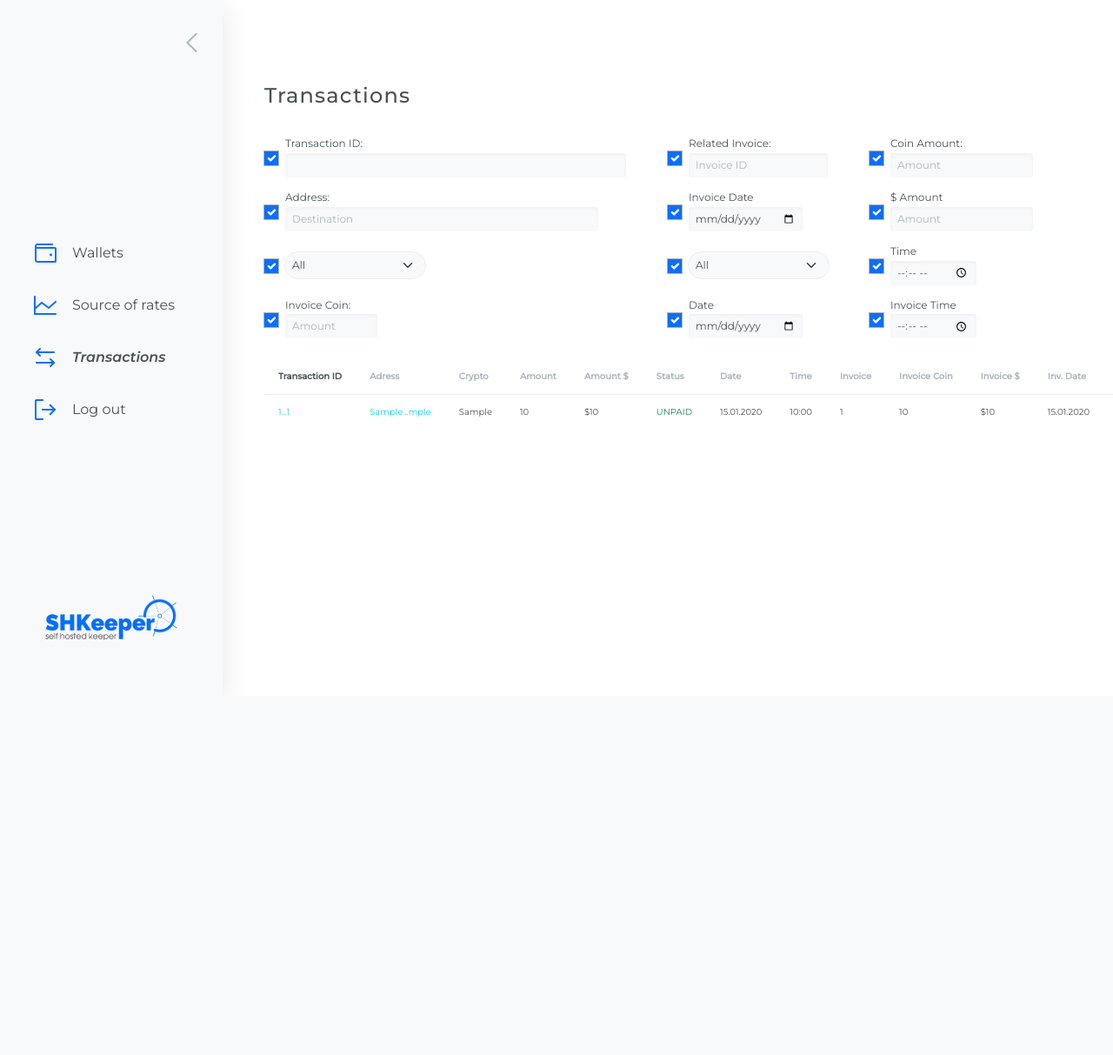
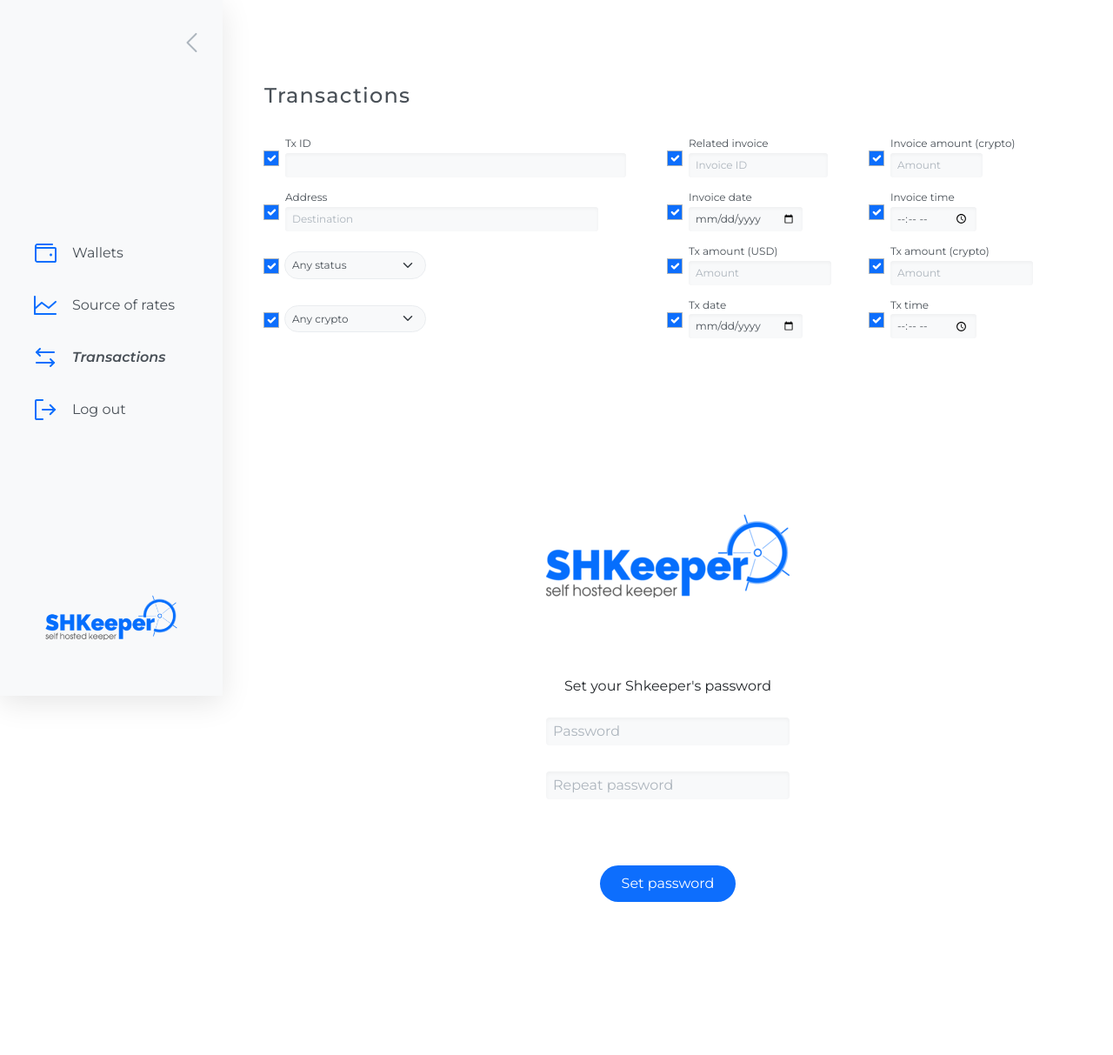
Before and after one commit to vsys-host/shkeeper.io, a Flask app: template shkeeper/templates/wallet/transactions.j2 in a window 1280 px wide. Shown: the whole page at 87% size. Before the commit the page ends 736 px from the top, so only its background shows below. Run offline with Flask 2, Linux system fonts and the light colour scheme; data comes from the database, SQL or seed files in the repository; tables that the repository leaves empty hold one stand-in row (values such as "Sample post"); the template is opened without the code that fills it: values that come from a table or form of the project are taken from there, most other values are stand-ins (such as "Sample title", 1, 10 or a date in 2020).

Commit message:
Impement server-side transactions pagination and filtering

```diff
--- a/shkeeper/static/js/custom-transactions.js
+++ b/shkeeper/static/js/custom-transactions.js
@@ -369,18 +369,18 @@ for(let i = 0; i < checkboxes.length; i++)
 function initialCheck()
 {
     formatTransAndAddresses();
-    filterTransactionId();
-    filterAddress();
-    filterInvoiceId();
-    filterCoinAmount();
-    filterInvoiceCoin();
-    filterAmountBucks();
-    filterStatus();
-    filterTime();
-    filterCrypto();
-    filterInvoiceTime();
-    filterDate();
-    filterInvDate();
+    // filterTransactionId();
+    // filterAddress();
+    // filterInvoiceId();
+    // filterCoinAmount();
+    // filterInvoiceCoin();
+    // filterAmountBucks();
+    // filterStatus();
+    // filterTime();
+    // filterCrypto();
+    // filterInvoiceTime();
+    // filterDate();
+    // filterInvDate();
 }
 
 function formatTransAndAddresses()
@@ -464,19 +464,74 @@ function formatTransAndAddresses()
 
 }
 
-document.getElementsByName("transactionID")[0].addEventListener("keyup", function(){filterTransactionId()});
-document.getElementsByName("address-input")[0].addEventListener("keyup", function(){filterAddress()});
-document.getElementsByName("invoiceID")[0].addEventListener("keyup", function(){filterInvoiceId()});
-document.getElementsByName("coinAmount")[0].addEventListener("keyup", function(){filterCoinAmount()});
-document.getElementsByName("invoiceCoin")[0].addEventListener("keyup", function(){filterInvoiceCoin()});
-document.getElementsByName("dollAmount")[0].addEventListener("keyup", function(){filterAmountBucks()});
-document.getElementsByName("statusName")[0].addEventListener("change", function(){filterStatus()});
-document.getElementsByName("cryptoName")[0].addEventListener("change", function(){filterCrypto()});
-document.getElementsByName("time-input")[0].addEventListener("change", function(){filterTime()});
-document.getElementsByName("invoiceTime")[0].addEventListener("change", function(){filterInvoiceTime()});
-document.getElementsByName("date-input")[0].addEventListener("change", function(){filterDate()});
-document.getElementsByName("invoiceDate")[0].addEventListener("change", function(){filterInvDate()});
+function build_filter_args() {
+    let args = {};
+
+    [
+        {element_name: "transactionID", arg_name: "txid"},
+        {element_name: "address-input", arg_name: "addr"},
+        {element_name: "invoiceID", arg_name: "invoice_id"},
+        {element_name: "coinAmount", arg_name: "amount_crypto"},
+        {element_name: "invoiceCoin", arg_name: "invoice_amount_crypto"},
+        {element_name: "dollAmount", arg_name: "amount_fiat"},
+    ].forEach((e) => {
+        let value = document.getElementsByName(e.element_name)[0].value;
+        if (value.length) args[e.arg_name] = value;
+    });
+
+    [
+        {element_name: "statusName", arg_name: "status"},
+        {element_name: "cryptoName", arg_name: "crypto"},
+        {element_name: "time-input", arg_name: "created_at"},
+        {element_name: "date-input", arg_name: "created_at"},
+    ].forEach((e) => {
+        let value = document.getElementsByName(e.element_name)[0].value;
+        if (value.length) args[e.arg_name] = value;
+    })
+
+
+    return args;
+}
+
+function update_tx_table(page=1) {
+
+    document.querySelector(".transactions-table-wrapper").innerHTML = `
+
+    `;
+
+    let args = new URLSearchParams({
+        page: page,
+        ...build_filter_args(),
+    })
+    fetch(`/parts/transactions?${args}`).then(function (response) {
+        return response.text();
+    }).then(function (html) {
+        document.querySelector(".transactions-table-wrapper").innerHTML = html;
+
+        convertUnixDate();
+        initialCheck();
+    })
+}
+
+
+// fields updating tx table on keyup
+["transactionID", "address-input", "invoiceID", "coinAmount", "invoiceCoin", "dollAmount"].forEach((e) => {
+    document.getElementsByName(e)[0].addEventListener("keyup", (e) => update_tx_table());
+});
+
+// fields updating tx table on change
+["statusName", "cryptoName", "time-input", "invoiceTime", "date-input", "invoiceDate"].forEach((e) => {
+    document.getElementsByName(e)[0].addEventListener("change", (e) => update_tx_table());
+});
+
+// document.getElementsByName("statusName")[0].addEventListener("change", function(){filterStatus()});
+// document.getElementsByName("cryptoName")[0].addEventListener("change", function(){filterCrypto()});
+// document.getElementsByName("time-input")[0].addEventListener("change", function(){filterTime()});
+// document.getElementsByName("invoiceTime")[0].addEventListener("change", function(){filterInvoiceTime()});
+// document.getElementsByName("date-input")[0].addEventListener("change", function(){filterDate()});
+// document.getElementsByName("invoiceDate")[0].addEventListener("change", function(){filterInvDate()});
+
 window.addEventListener('DOMContentLoaded',function(){
-    convertUnixDate();
-    initialCheck();
+
+    update_tx_table();
 });
--- a/shkeeper/templates/wallet/transactions.j2
+++ b/shkeeper/templates/wallet/transactions.j2
@@ -1,6 +1,8 @@
 {% extends 'wallet/page.j2' %}
 
 {% block content %}
+
+
 <div class="container overflow-auto px-5">
   <div class="row">
     <div class="col transactions-title">
@@ -18,7 +20,7 @@
             checked
           />
           <div class="flex-grow-1 pe-5">
-            <p class="mb-1">Transaction ID:</p>
+            <p class="mb-1">Tx ID</p>
             <input
               class="form-control form-control-sm common-text"
               type="text"
@@ -35,7 +37,7 @@
             checked
           />
           <div class="pe-5">
-            <p class="mb-1">Related Invoice:</p>
+            <p class="mb-1">Related invoice</p>
             <input
               class="form-control form-control-sm common-text"
               type="text"
@@ -44,23 +46,27 @@
             />
           </div>
         </div>
+
+
+
         <div class="d-flex align-items-center">
           <input
             class="checkbox form-check-input me-2"
             type="checkbox"
-            name="amount"
+            name="invoice-crpt"
             checked
           />
-          <div>
-            <p class="mb-1">Coin Amount:</p>
+          <div class="flex-grow-1">
+            <p class="mb-1">Invoice amount (crypto)</p>
             <input
-              class="form-control form-control-sm common-text"
+              class="transactions-invoice-input form-control form-control-sm common-text"
               type="text"
-              name="coinAmount"
+              name="invoiceCoin"
               placeholder="Amount"
             />
           </div>
         </div>
+
         <div class="d-flex align-items-center">
           <input
             class="checkbox form-check-input me-2"
@@ -69,7 +75,7 @@
             checked
           />
           <div class="flex-grow-1 pe-5">
-            <p class="mb-1">Address:</p>
+            <p class="mb-1">Address</p>
             <input
               class="transactions-address-input form-control form-control-sm common-text"
               type="text"
@@ -86,7 +92,7 @@
             checked
           />
           <div class="pe-5">
-            <p class="mb-1">Invoice Date</p>
+            <p class="mb-1">Invoice date</p>
             <input
               class="form-control form-control-sm common-text"
               type="date"
@@ -95,23 +101,25 @@
             />
           </div>
         </div>
+
         <div class="d-flex align-items-center">
           <input
             class="checkbox form-check-input me-2"
             type="checkbox"
-            name="amount-bucks"
+            name="inv-time"
             checked
           />
           <div>
-            <p class="mb-1">$ Amount</p>
+            <p class="mb-1">Invoice time</p>
             <input
               class="form-control form-control-sm common-text"
-              type="text"
-              name="dollAmount"
+              type="time"
+              name="invoiceTime"
               placeholder="Amount"
             />
           </div>
         </div>
+
         <div class="d-flex align-items-center">
           <input
             class="checkbox form-check-input me-2"
@@ -124,12 +132,51 @@
             class="form-select common-text transactions-select"
           >
             <option value="" disabled>Select status</option>
-            <option value="" selected>All</option>
+            <option value="" selected>Any status</option>
             {% for status in invoice_statuses %}
-                      <option value="">{{status}}</option>
+                      <option value="{{status}}">{{status}}</option>
           {% endfor %}
           </select>
         </div>
+
+        <div class="d-flex align-items-center">
+          <input
+            class="checkbox form-check-input me-2"
+            type="checkbox"
+            name="amount-bucks"
+            checked
+          />
+          <div>
+            <p class="mb-1">Tx amount (USD)</p>
+            <input
+              class="form-control form-control-sm common-text"
+              type="text"
+              name="dollAmount"
+              placeholder="Amount"
+            />
+          </div>
+        </div>
+
+        <div class="d-flex align-items-center">
+          <input
+            class="checkbox form-check-input me-2"
+            type="checkbox"
+            name="amount"
+            checked
+          />
+          <div>
+            <p class="mb-1">Tx amount (crypto)</p>
+            <input
+              class="form-control form-control-sm common-text"
+              type="text"
+              name="coinAmount"
+              placeholder="Amount"
+            />
+          </div>
+        </div>
+
+
+
         <div class="d-flex align-items-center">
           <input
             class="checkbox form-check-input me-2"
@@ -142,12 +189,31 @@
             class="form-select common-text transactions-select"
           >
             <option value="" disabled>Select crypto</option>
-            <option value="" selected>All</option>
+            <option value="" selected>Any crypto</option>
   {% for crypto in cryptos %}
             <option value="{{crypto}}">{{crypto}}</option>
 {% endfor %}
           </select>
         </div>
+
+        <div class="d-flex align-items-center">
+          <input
+            class="checkbox form-check-input me-2"
+            type="checkbox"
+            name="date"
+            checked
+          />
+          <div class="pe-5">
+            <p class="mb-1">Tx date</p>
+            <input
+              class="form-control form-control-sm common-text"
+              type="date"
+              name="date-input"
+              placeholder="Invoice ID"
+            />
+          </div>
+        </div>
+
         <div class="d-flex align-items-center">
           <input
             class="checkbox form-check-input me-2"
@@ -156,7 +222,7 @@
             checked
           />
           <div>
-            <p class="mb-1">Time</p>
+            <p class="mb-1">Tx time</p>
             <input
               class="form-control form-control-sm common-text"
               type="time"
@@ -165,110 +231,18 @@
             />
           </div>
         </div>
-        <div class="d-flex align-items-center">
-          <input
-            class="checkbox form-check-input me-2"
-            type="checkbox"
-            name="invoice-crpt"
-            checked
-          />
-          <div class="flex-grow-1">
-            <p class="mb-1">Invoice Coin:</p>
-            <input
-              class="transactions-invoice-input form-control form-control-sm common-text"
-              type="text"
-              name="invoiceCoin"
-              placeholder="Amount"
-            />
-          </div>
-        </div>
-        <div class="d-flex align-items-center">
-          <input
-            class="checkbox form-check-input me-2"
-            type="checkbox"
-            name="date"
-            checked
-          />
-          <div class="pe-5">
-            <p class="mb-1">Date</p>
-            <input
-              class="form-control form-control-sm common-text"
-              type="date"
-              name="date-input"
-              placeholder="Invoice ID"
-            />
-          </div>
-        </div>
-        <div class="d-flex align-items-center">
-          <input
-            class="checkbox form-check-input me-2"
-            type="checkbox"
-            name="inv-time"
-            checked
-          />
-          <div>
-            <p class="mb-1">Invoice Time</p>
-            <input
-              class="form-control form-control-sm common-text"
-              type="time"
-              name="invoiceTime"
-              placeholder="Amount"
-            />
-          </div>
-        </div>
+
+
       </div>
     </div>
   </div>
   <div class="row">
-    <div class="col pt-4">
-      <table
-        class="transactions-data-table w-100 common-text text-nowrap"
-      >
-        <thead>
-          <tr>
-            <th class="transactions">Transaction ID</th>
-            <th class="address table-subtitle">Adress</th>
-            <th class="crypto table-subtitle">Crypto</th>
-            <th class="amount table-subtitle">Amount</th>
-            <th class="amount-bucks table-subtitle">Amount $</th>
-            <th class="status table-subtitle">Status</th>
-            <th class="date table-subtitle">Date</th>
-            <th class="time table-subtitle">Time</th>
-            <th class="invoice table-subtitle">Invoice</th>
-            <th class="invoice-crpt table-subtitle">Invoice Coin</th>
-            <th class="invoice-bucks table-subtitle">Invoice $</th>
-            <th class="inv-date table-subtitle">Inv. Date</th>
-            <th class="inv-time table-subtitle">Inv. Time</th>
-          </tr>
-        </thead>
-        <tbody>
-  {% for tx in txs %}
-          <tr>
-            <td value="{{tx.txid}}" class="row-{{loop.index}} transactions transactions-val functional-text" data-bs-toggle="tooltip" data-bs-placement="top" title="{{tx.txid}}" data-bs-custom-class="custom-tooltips">{{tx.txid}}</td>
-            <td value="{{tx.invoice.addr}}" class="row-{{loop.index}} address address-val functional-text" data-bs-toggle="tooltip" data-bs-placement="top" title="{{tx.invoice.addr}}" data-bs-custom-class="custom-tooltips">{{tx.invoice.addr}}</td>
-            <td class="row-{{loop.index}} crypto">{{tx.crypto}}</td>
-            <td class="row-{{loop.index}} amount">{{tx.amount_crypto|abs|format_decimal}}</td>
-            <td class="row-{{loop.index}} amount-bucks">${{tx.amount_fiat|abs|format_decimal(2)}}</td>
-            <td class="row-{{loop.index}} status success-text">{{tx.invoice.status.name}}</td>
-            <td class="row-{{loop.index}} date convertDate">{{tx.created_at.timestamp()}}</td>
-            <td class="row-{{loop.index}} time">{{tx.created_at.strftime('%H:%M')}}</td>
-            {% if tx.invoice.status.name == "OUTGOING" %}
-              <td class="row-{{loop.index}} invoice"></td>
-              <td class="row-{{loop.index}} invoice-crpt"></td>
-              <td class="row-{{loop.index}} invoice-bucks"></td>
-              <td class="row-{{loop.index}} inv-date convertDate"></td>
-              <td class="row-{{loop.index}} inv-time"></td>
-            {% else %}
-              <td class="row-{{loop.index}} invoice">{{tx.invoice.id}}</td>
-              <td class="row-{{loop.index}} invoice-crpt">{{tx.invoice.amount_crypto|format_decimal}}</td>
-              <td class="row-{{loop.index}} invoice-bucks">${{tx.invoice.amount_fiat|format_decimal(2)}}</td>
-              <td class="row-{{loop.index}} inv-date convertDate">{{tx.invoice.created_at.timestamp()}}</td>
-              <td class="row-{{loop.index}} inv-time">{{tx.invoice.created_at.strftime('%H:%M')}}</td>
-            {% endif %}
-          </tr>
-  {% endfor %}
-        </tbody>
-      </table>
+    <div class="col pt-4 transactions-table-wrapper">
+      <div>
+        <div class="spinner-border text-primary" role="status">
+          <span class="visually-hidden">Loading...</span>
+        </div>
+      </div>
     </div>
   </div>
 </div>
```
Also changed, not shown: shkeeper/templates/wallet/transactions_table.j2 (added, +72 -0 lines), shkeeper/wallet.py (+31 -1 lines).
